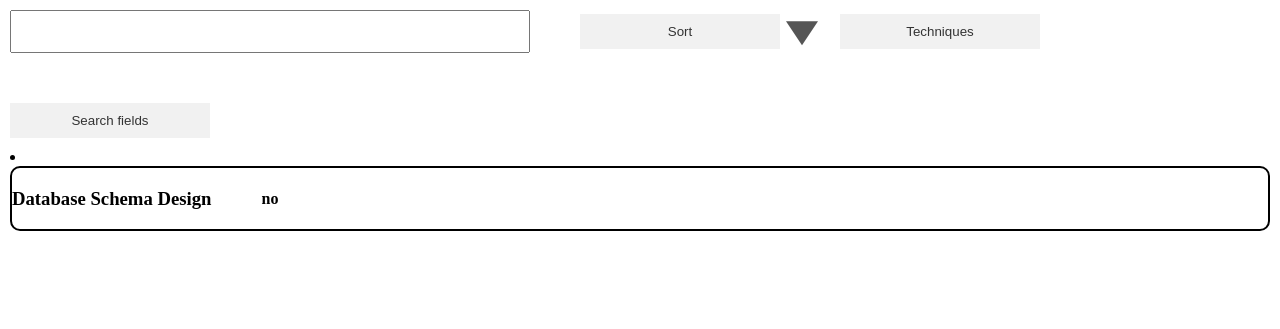
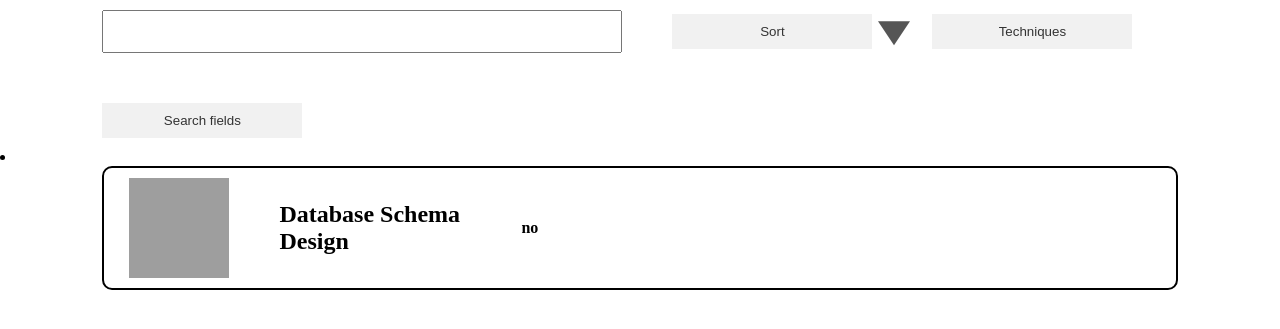
Before and after one commit to DarkDino77/TDP003, a Flask app: page /projects?techniques=sql in a window 1280 px wide. Shown: the part 78-407 px from the top of the page. Run offline with Flask 3, Linux system fonts and the light colour scheme; grey boxes are pictures that could not be loaded.

Commit message:
Har ändrat såatt projects och tecninq infon närmare ligger där vi vill att den ska ligga

```diff
--- a/Presentationlager/static/styles.css
+++ b/Presentationlager/static/styles.css
@@ -107,6 +107,7 @@ body{
     gap: 50px;
     align-items: center;
     margin-top: 10px;
+    margin-left: 8%;
   }
 
   header{
@@ -148,6 +149,18 @@ a:link, a:visited {
     border: solid 2px;
     border-radius: 10px;
     align-items: center;
+    margin-left: 8%;
+    margin-right: 8%;
+  }
+  .projects_class > img {
+    margin-top: 10px;
+    margin-bottom: 10px;
+    margin-left: 25px;
+  }
+  .projects_class > h2{
+    width: 15vW;
+    display: flex;
+    flex-wrap: wrap;
   }
   #sort_order{
     display: none;
@@ -194,11 +207,23 @@ a:link, a:visited {
   display: flex;
   flex-direction: row;
   flex-wrap: nowrap;
-  justify-content: center;
+
   align-items: center;
   column-gap: 50px;
   border: solid 2px;
   border-radius: 10px;
+  margin-left: 8%;
+  margin-right: 8%;
+}
+.technique_class > img {
+  margin-top: 10px;
+  margin-bottom: 10px;
+  margin-left: 25px;
+}
+.technique_class > h2{
+  width: 10vW;
+  display: flex;
+  flex-wrap: wrap;
 }
 
 .technique_information{
@@ -211,7 +236,3 @@ a:link, a:visited {
   width: 40vW;
   height: 1cm;
 }
-main{
-  margin-right: 10px;
-  margin-left: 10px;
-}
--- a/Presentationlager/templates/projects.html
+++ b/Presentationlager/templates/projects.html
@@ -79,7 +79,8 @@ Projects
     {% for data in data_base %}
       <li>
         <div class="projects_class">
-            <h3><a href="{{url_for('id', index = data.project_id)}}">{{data.project_name}}</a> </h3>
+            <img src="{{ url_for('static', filename = 'images/'+data.small_image)}}" height="100" width="100">
+            <h2><a href="{{url_for('id', index = data.project_id)}}">{{data.project_name}}</a> </h2>
             <h4>{{data.short_description}} </h4>
         </div>
       </li>
```
Also changed, not shown: Presentationlager/templates/techniques.html (+9 -9 lines).
